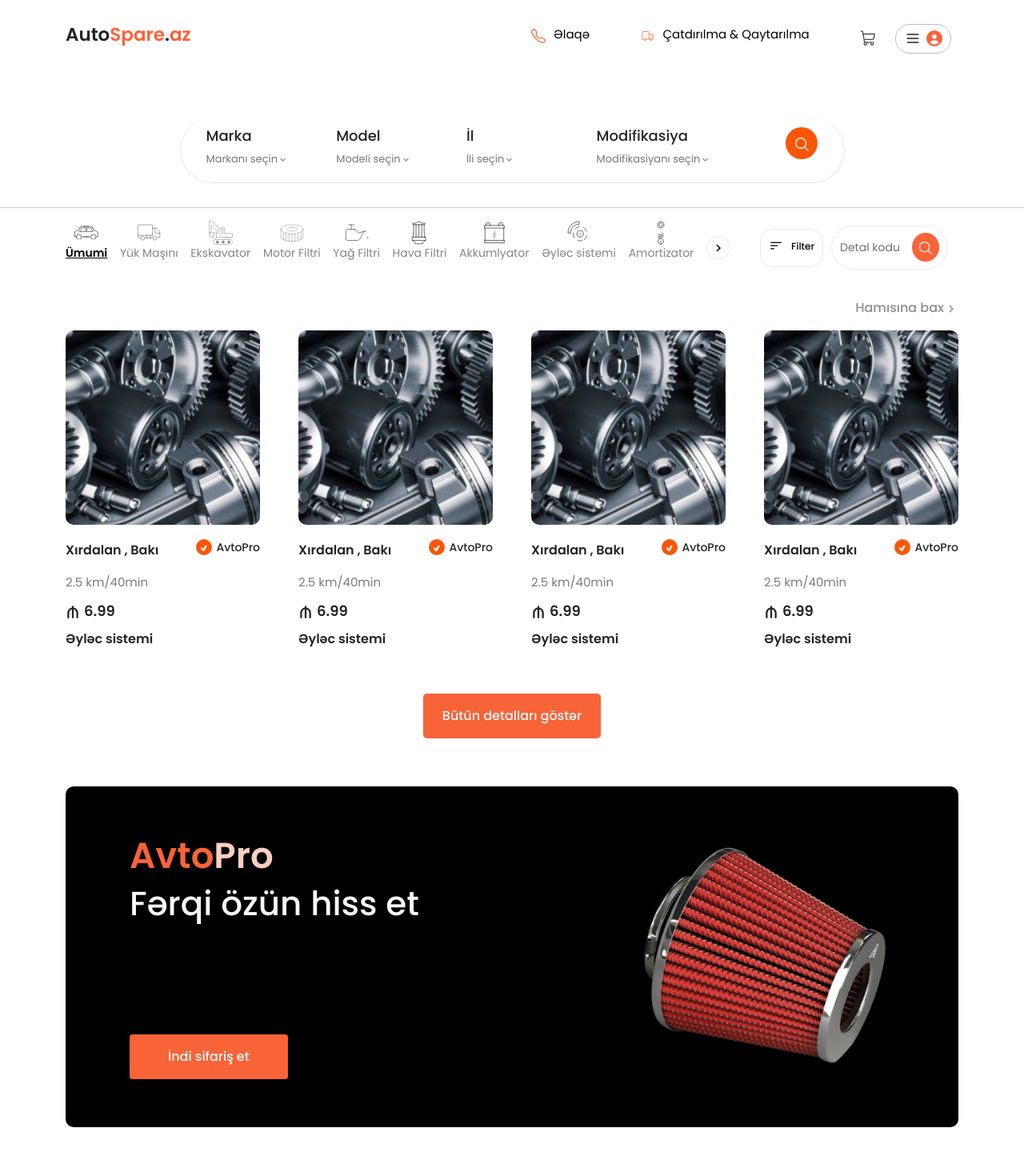
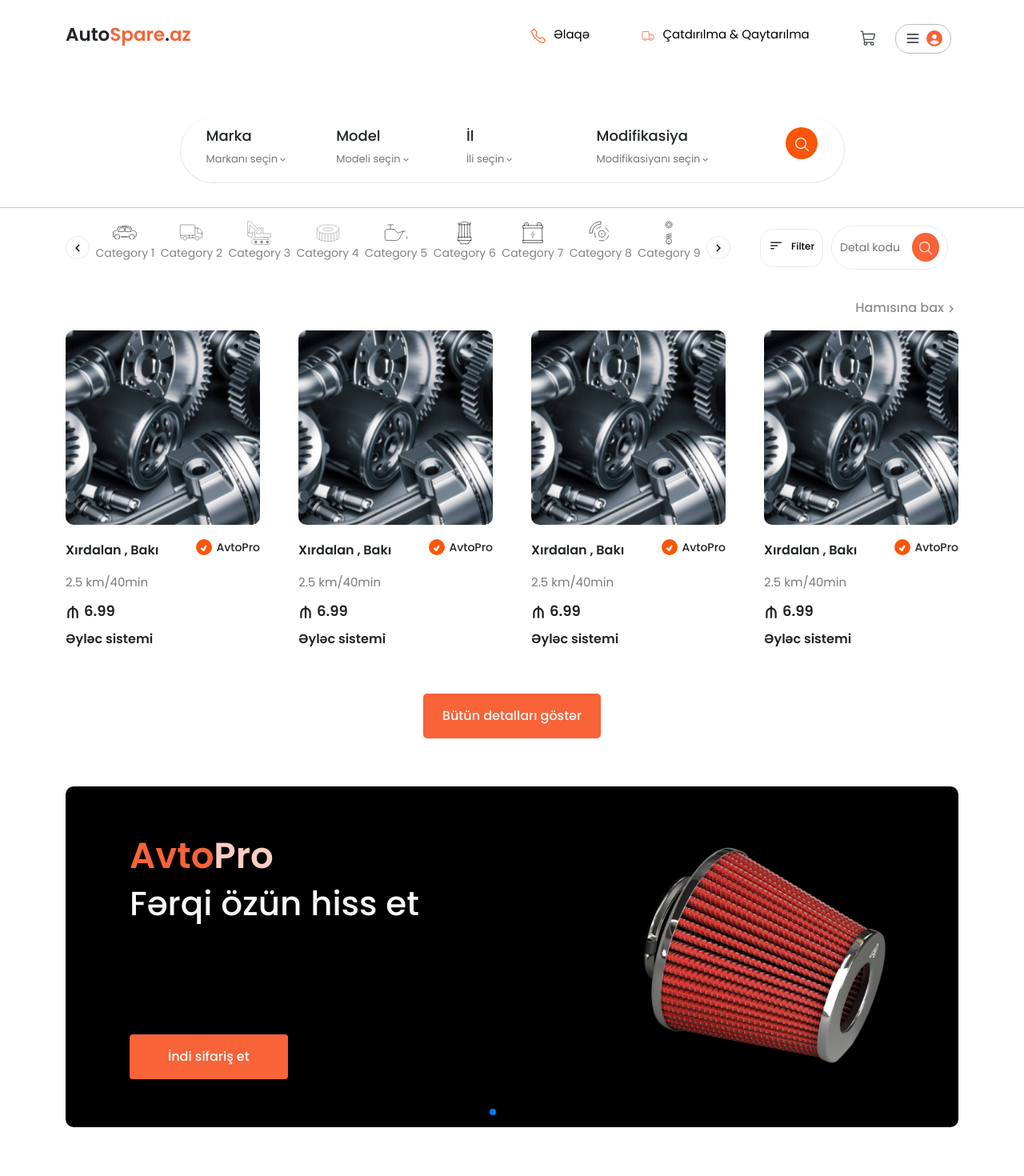
Before and after one commit to Aytac21/AutoSpare, a React (Vite) app: page / in a window 1280 px wide. Shown: the top 1470 px of the page at 80% size. Built offline with nearby package versions, Linux system fonts and the light colour scheme.

Commit message:
add some diff

```diff
--- a/src/App.jsx
+++ b/src/App.jsx
@@ -73,7 +73,7 @@ function App() {
 
         {/* -------------------------------------------- */}
       </Routes>
-      {/* {routes.includes(route) && <Footer />} */}
+      {routes.includes(route) && <Footer />}
     </>
   );
 }
--- a/src/features/Layout/Footer/footer.module.scss
+++ b/src/features/Layout/Footer/footer.module.scss
@@ -14,8 +14,9 @@
     .list {
       h3 {
         color: #0a142f;
-        font-size: 20px;
+        font-size: 21px;
         margin-bottom: 30px;
+        font-weight: 600;
       }
       .listElements {
         display: flex;
--- a/src/features/Layout/Header/header.module.scss
+++ b/src/features/Layout/Header/header.module.scss
@@ -148,7 +148,7 @@
     flex-direction: row;
     justify-content: flex-end !important;
     .user{
-      margin-left: -20px;
+      margin-left: -30px;
       display: flex;
       justify-content: flex-end !important;
     }
--- a/src/pages/Car/ItemDetails/index.jsx
+++ b/src/pages/Car/ItemDetails/index.jsx
@@ -43,7 +43,7 @@ const ItemDetails = () => {
     <>
       <section className={styled.itemDetails}>
         <div className="container">
-          <div className="row g-3">
+          <div className="row g-5">
             <div className="col-lg-7 col-md-7 col-sm-12 col-12">
               <div className={styled.app}>
                 <div className="row g-3">
--- a/src/pages/Category/index.jsx
+++ b/src/pages/Category/index.jsx
@@ -1,4 +1,4 @@
-import React from "react";
+import React, { useState } from "react";
 import styled from "./category.module.scss";
 import img1 from "../../assets/Car-Battery.svg";
 import img2 from "../../assets/Air-Filter.svg";
@@ -9,73 +9,51 @@ import img6 from "../../assets/Group 4.svg";
 import img7 from "../../assets/Group.svg";
 import img8 from "../../assets/Oil-Filter.svg";
 import img9 from "../../assets/Truck.svg";
+import img10 from "../../assets/Truck.svg";
+import img11 from "../../assets/Truck.svg";
+import img12 from "../../assets/Truck.svg";
 import { MdOutlineSort } from "react-icons/md";
 import { IoSearchOutline } from "react-icons/io5";
 import { MdOutlineKeyboardArrowRight } from "react-icons/md";
 import { Link } from "react-router-dom";
+import { MdKeyboardArrowLeft } from "react-icons/md";
 
 const Category = () => {
+  const [startIndex, setStartIndex] = useState(0);
+
+  const handleLeftArrowClick = () => {
+    setStartIndex((prevIndex) => Math.max(0, prevIndex - 1));
+  };
+
+  const handleRightArrowClick = () => {
+    setStartIndex((prevIndex) => Math.min(prevIndex + 1,12-9));
+  };
+
+  const renderCategories = () => {
+    const categoryImages = [img7, img9, img5, img4, img8, img2, img1, img3, img6,img10,img11,img12];
+    return categoryImages.slice(startIndex, startIndex + 9).map((image, index) => (
+      <div className={styled.category} key={index}>
+        <Link to="/results">
+          <img src={image} alt="" />
+          <p>Category {startIndex + index + 1}</p>
+        </Link>
+      </div>
+    ));
+  };
+
   return (
     <section className={styled.searchPage}>
       <div className="container">
         <div className="row" style={{ display: "flex", alignItems: "center" }}>
           <div className="col-lg-9 col-m-9">
             <div className={styled.categories}>
-              <div className={styled.category}>
-                <Link to="/results">
-                  <img src={img7} alt="" />
-                  <p className={styled.active}>Ümumi</p>
-                </Link>
+              <div className={styled.arrow} onClick={handleLeftArrowClick}>
+                <span>
+                  <MdKeyboardArrowLeft />
+                </span>
               </div>
-              <div className={styled.category}>
-                <Link to="/results">
-                  <img src={img9} alt="" />
-                  <p>Yük Maşını</p>
-                </Link>
-              </div>
-              <div className={styled.category}>
-                <Link to="/results">
-                  <img src={img5} alt="" />
-                  <p>Ekskavator</p>
-                </Link>
-              </div>
-              <div className={styled.category}>
-                <Link to="/results">
-                  <img src={img4} alt="" />
-                  <p>Motor Filtri</p>
-                </Link>
-              </div>
-              <div className={styled.category}>
-                <Link to="/results">
-                  <img src={img8} alt="" />
-                  <p>Yağ Filtri</p>
-                </Link>
-              </div>
-              <div className={styled.category}>
-                <Link to="/results">
-                  <img src={img2} alt="" />
-                  <p>Hava Filtri</p>
-                </Link>
-              </div>
-              <div className={styled.category}>
-                <Link to="/results">
-                  <img src={img1} alt="" />
-                  <p>Akkumlyator</p>
-                </Link>
-              </div>
-              <div className={styled.category}>
-                <Link to="/results">
-                  <img src={img3} alt="" />
-                  <p>Əyləc sistemi</p>
-                </Link>
-              </div>
-              <div className={styled.category}>
-                <Link to="/results">
-                  <img src={img6} alt="" />
-                  <p>Amortizator</p>
-                </Link>
-              </div>
-              <div className={styled.arrow}>
+              {renderCategories()}
+              <div className={styled.arrow} onClick={handleRightArrowClick}>
                 <span>
                   <MdOutlineKeyboardArrowRight />
                 </span>
--- a/src/pages/Home/OrderGoods/index.jsx
+++ b/src/pages/Home/OrderGoods/index.jsx
@@ -1,15 +1,36 @@
 import React from "react";
 import styled from "./order.module.scss";
+import { Navigation, Autoplay, Pagination } from "swiper/modules";
+import { Swiper, SwiperSlide } from "swiper/react";
+import "swiper/css";
+import "swiper/css/navigation";
+import "swiper/css/autoplay";
+import "swiper/css/pagination";
 import img from "../../../assets/aft.png";
 import { Link } from "react-router-dom";
 
 const OrderGoods = () => {
   return (
-    <section className={styled.order}>
+    <section className={styled.orderSwiper}>
       <div className="container">
         <div className="row">
-          <div className="col-lg-12 col-md-12 col-sm-12 col-12">
-            <div className={styled.block}>
+          <div className={styled.cards}>
+            <Swiper
+              className={styled.swiperPart}
+              modules={[Navigation, Autoplay, Pagination]}
+              spaceBetween={50}
+              slidesPerView={1}
+              autoplay={{ delay: 4000 }}
+              navigation={{
+                prevEl: `.${styled.customPrevButton}`,
+                nextEl: `.${styled.customNextButton}`,
+              }}
+              pagination={{ clickable: true }}
+              onSwiper={(swiper) => console.log(swiper)}
+              onSlideChange={() => console.log("slide change")}
+            >
+              <SwiperSlide>
+              <div className={styled.block}>
               <div className={styled.text}>
                 <h2>
                   Avto<span>Pro</span>
@@ -23,6 +44,88 @@ const OrderGoods = () => {
                 <img src={img} alt="" />
               </div>
             </div>
+              </SwiperSlide>
+              <SwiperSlide>
+              <div className={styled.block}>
+              <div className={styled.text}>
+                <h2>
+                  Avto<span>Pro</span>
+                </h2>
+                <h3>Fərqi özün hiss et</h3>
+                <button>
+                  <Link to="/shoptype">İndi sifariş et</Link>
+                </button>
+              </div>
+              <div className={styled.image}>
+                <img src={img} alt="" />
+              </div>
+            </div>
+              </SwiperSlide>
+              <SwiperSlide>
+              <div className={styled.block}>
+              <div className={styled.text}>
+                <h2>
+                  Avto<span>Pro</span>
+                </h2>
+                <h3>Fərqi özün hiss et</h3>
+                <button>
+                  <Link to="/shoptype">İndi sifariş et</Link>
+                </button>
+              </div>
+              <div className={styled.image}>
+                <img src={img} alt="" />
+              </div>
+            </div>
+              </SwiperSlide>
+              <SwiperSlide>
+              <div className={styled.block}>
+              <div className={styled.text}>
+                <h2>
+                  Avto<span>Pro</span>
+                </h2>
+                <h3>Fərqi özün hiss et</h3>
+                <button>
+                  <Link to="/shoptype">İndi sifariş et</Link>
+                </button>
+              </div>
+              <div className={styled.image}>
+                <img src={img} alt="" />
+              </div>
+            </div>
+              </SwiperSlide>
+              <SwiperSlide>
+              <div className={styled.block}>
+              <div className={styled.text}>
+                <h2>
+                  Avto<span>Pro</span>
+                </h2>
+                <h3>Fərqi özün hiss et</h3>
+                <button>
+                  <Link to="/shoptype">İndi sifariş et</Link>
+                </button>
+              </div>
+              <div className={styled.image}>
+                <img src={img} alt="" />
+              </div>
+            </div>
+              </SwiperSlide>
+              <SwiperSlide>
+              <div className={styled.block}>
+              <div className={styled.text}>
+                <h2>
+                  Avto<span>Pro</span>
+                </h2>
+                <h3>Fərqi özün hiss et</h3>
+                <button>
+                  <Link to="/shoptype">İndi sifariş et</Link>
+                </button>
+              </div>
+              <div className={styled.image}>
+                <img src={img} alt="" />
+              </div>
+            </div>
+              </SwiperSlide>
+            </Swiper>
           </div>
         </div>
       </div>
--- a/src/pages/Home/OrderGoods/order.module.scss
+++ b/src/pages/Home/OrderGoods/order.module.scss
@@ -1,4 +1,5 @@
-.order {
+.orderSwiper {
+  .cards{
     .block {
       background-color: #000000;
       border-radius: 10px;
@@ -43,6 +44,7 @@
           width: 100%;
           height: 100%;
           object-fit: contain;
+        }
       }
     }
   }
```
Also changed, not shown: src/features/Layout/Footer/index.jsx (+9 -8 lines), src/pages/RegistrationMark/MarkDetails/markdetails.module.scss (+24 -4 lines). Lines whose indentation alone changed are shown as unchanged.
